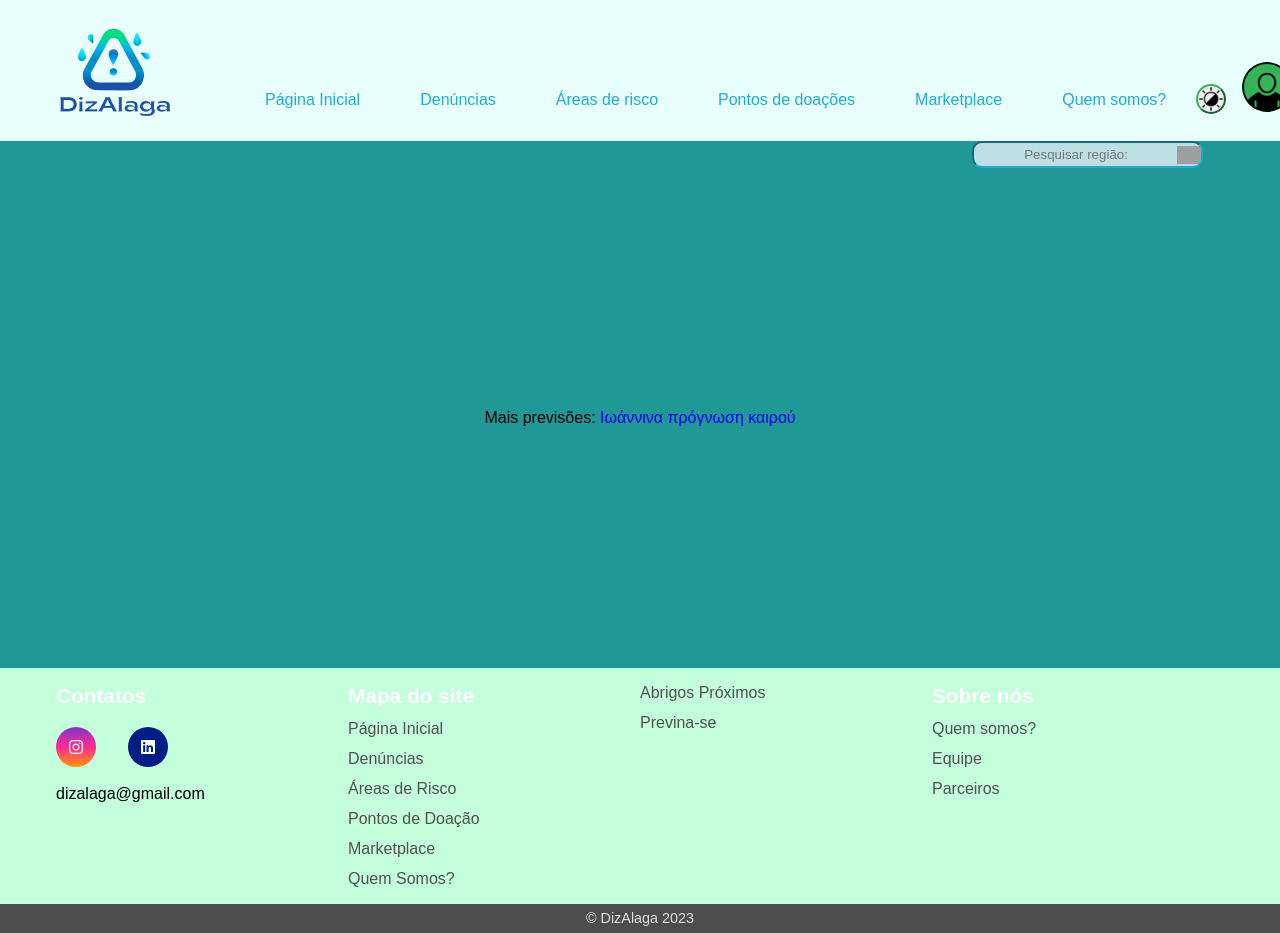
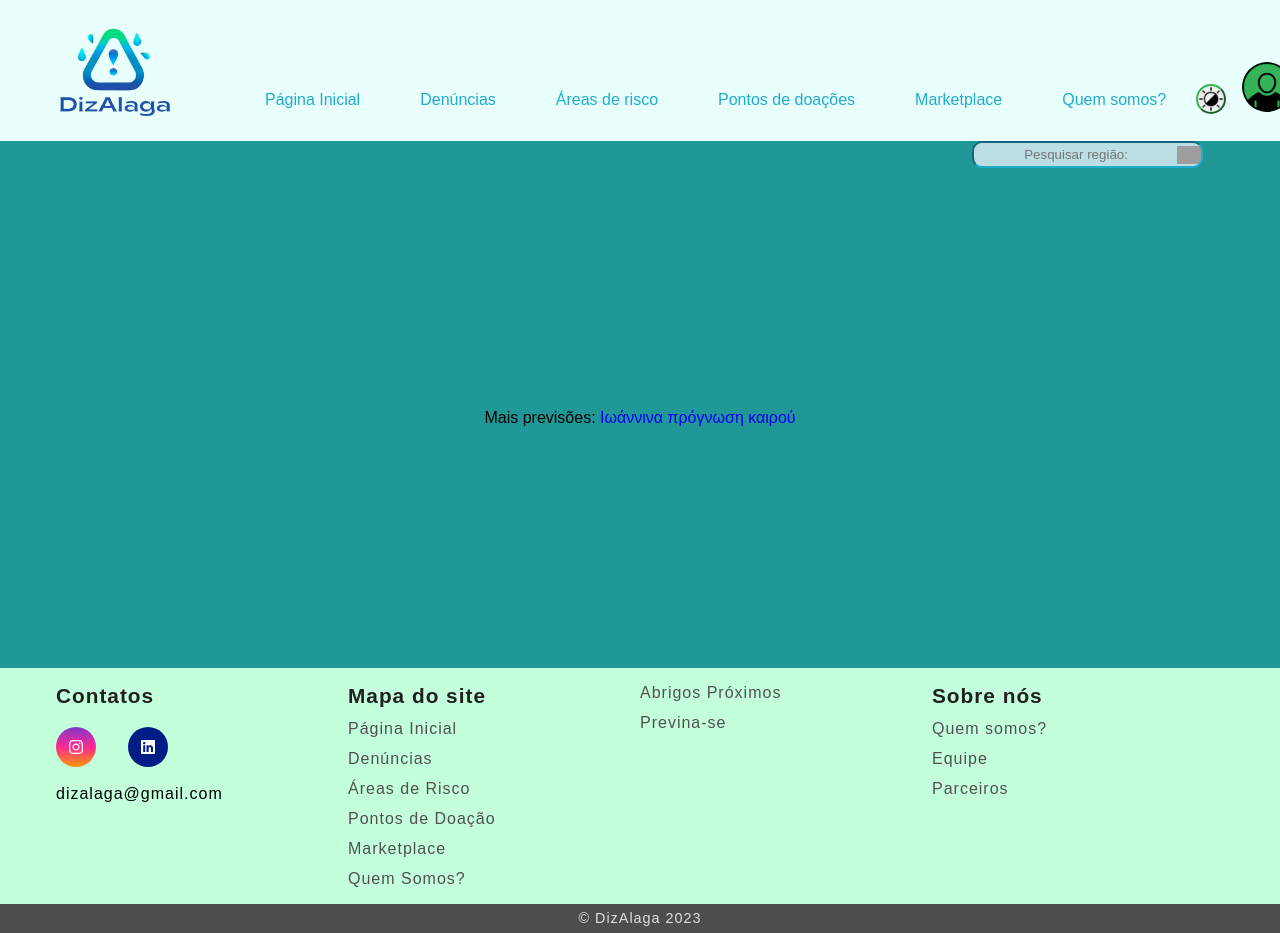
Before and after one commit to dizalaga/site-teste, a React (Create React App) app: page / in a window 1280 px wide. Shown: the top 933 px of the page. Built offline with nearby package versions, Linux system fonts and the light colour scheme; grey boxes are pictures that could not be loaded; the HTML template or start-up script is replaced by a standard one.

Commit message:
Update Footer.js

```diff
--- a/src/components/Footer/Footer.js
+++ b/src/components/Footer/Footer.js
@@ -9,10 +9,10 @@ import AreaRiscos from "../AreaRiscos/areaRiscos";
 
 function Footer() {
   return (
-    <div>
+    <div className="container-footer">
     <footer>
       <div id="footer_contacts">
-        <h3>Contatos</h3>
+        <h3 className="titleContatos">Contatos</h3>
         <div id="footer_social_media">
           <Link
             to="https://www.instagram.com/dizalaga/"
@@ -36,7 +36,7 @@ function Footer() {
 
       <ul className="footer-list">
         <li>
-          <h3>Mapa do site</h3>
+          <h3 className="titleMapaSite">Mapa do site</h3>
         </li>
         <li>
           <a href="/" className="footer-link">
@@ -85,7 +85,7 @@ function Footer() {
 
       <ul className="footer-list">
         <li>
-          <h3>Sobre nós</h3>
+          <h3 className="titleSobreNos">Sobre nós</h3>
         </li>
         <li>
           <a href="/quemsomos" className="footer-link">
```
